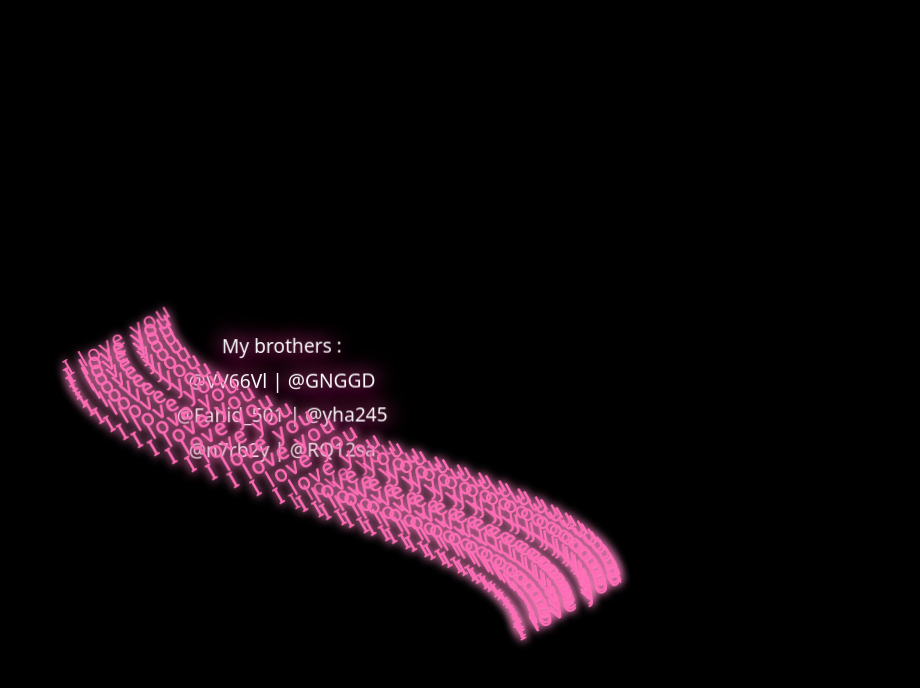
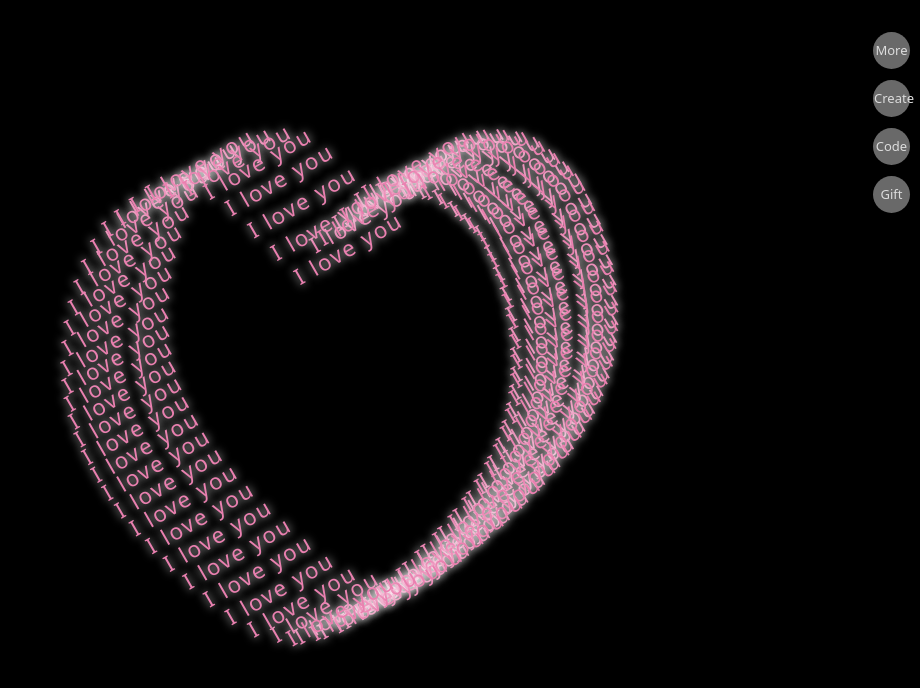
Before and after one commit to djdjddkdkdkke/login, a plain HTML site: page index.html in a window 1280 px wide. Shown: the whole page, without its empty margins (360-1280 px from the left). Drawn offline with Linux system fonts and the light colour scheme.

Commit message:
Update index.html

```diff
--- a/index.html
+++ b/index.html
@@ -1,110 +1,121 @@
 <!DOCTYPE html>
 <html lang="en">
 <head>
-<meta charset="UTF-8">
+  <meta charset="UTF-8" />
   <title>Love Forever</title>
-<meta name="viewport" content="width=device-width, initial-scale=1">
+  <meta name="viewport" content="width=device-width, initial-scale=1" />
   <style>
+    /* --- Base page --- */
     body {
+      background: #000;
+      height: 100vh;
       margin: 0;
-  height: 100vh;
-  background: #000;
       overflow: hidden;
       font-family: system-ui, -apple-system, "Segoe UI", Roboto, Arial, sans-serif;
     }
 
-#ui {
+    /* --- Quick links (translated) --- */
+    .quick-link {
+      position: fixed;
+      right: 10px;
+      width: 35px;
+      height: 35px;
+      z-index: 999;
+      background: #696969;
+      border-radius: 50%;
+      padding: 1px;
+      text-align: center;
+      color: #ddd;
+      text-decoration: none;
+      line-height: 35px;
+      font-size: 13px;
+      user-select: none;
+    }
+    .quick-link:nth-of-type(1) { top: 10%; }  /* Create */
+    .quick-link:nth-of-type(2) { top: 4%;  z-index: 998; }  /* More */
+    .quick-link:nth-of-type(3) { top: 16%; z-index: 997; }  /* Source Code */
+    .quick-link:nth-of-type(4) { top: 22%; z-index: 996; }  /* Gift */
+
+    /* --- Love words --- */
+    #ui .love {
       position: absolute;
       top: 50%;
       left: 50%;
-  width: 450px;
-  height: 450px;
-  transform: translate(-50%, -50%);
-  animation: floatHeart 6s ease-in-out infinite alternate;
+      margin: -225px 0 0 -225px;
+      /* per-item delay via CSS variable --i (1..N) */
+      --i: 1;
     }
-
-#ui .love {
-  position: absolute;
-  top: 0;
-  left: 0;
-  --i: 1;
+    #ui .love:last-child .love_word {
+      color: #fff;
+      font-size: 2rem;
+      text-shadow: 0 0 10px #ea80b0;
+    }
+    /* Make the last item match the others */
+#ui .love:last-child .love_word {
+  color: #ea80b0;
+  font-size: 1.4rem;
+  text-shadow: 0 0 10px #fff;
 }
 
     #ui .love_word {
-  color: #ff69b4;
+      color: #ea80b0;
       font-size: 1.4rem;
       transform: translateY(-100%) rotateZ(-30deg);
-  text-shadow: 0 0 10px #ff80bf;
+      text-shadow: 0 0 10px #fff;
       letter-spacing: 2px;
       white-space: nowrap;
     }
-
     #ui .love_horizontal {
       animation: horizontal 10000ms infinite alternate ease-in-out;
       animation-delay: calc(var(--i) * -300ms);
     }
-
     #ui .love_vertical {
       animation: vertical 20000ms infinite linear;
       animation-delay: calc(var(--i) * -300ms);
     }
 
-.center-text {
-  position: absolute;
-  top: 50%;
-  left: 50%;
-  transform: translate(-50%, -50%);
-  text-align: center;
-  color: #fff;
-  font-size: 1.2rem;
-  line-height: 1.8;
-  text-shadow: 0 0 20px #ff69b4;
-  pointer-events: none;
-  animation: textGlow 2s ease-in-out infinite alternate;
-}
-
-/* Heart floating */
-@keyframes floatHeart {
-  0% { transform: translate(-52%, -48%) rotate(-1deg); }
-  50% { transform: translate(-48%, -52%) rotate(2deg); }
-  100% { transform: translate(-50%, -50%) rotate(-1deg); }
-}
-
-/* Text glow effect */
-@keyframes textGlow {
-  0% { text-shadow: 0 0 10px #ff69b4, 0 0 20px #ff1493; }
-  50% { text-shadow: 0 0 20px #ff69b4, 0 0 30px #ff1493; }
-  100% { text-shadow: 0 0 10px #ff69b4, 0 0 20px #ff1493; }
-}
-
+    /* --- Animations (unchanged) --- */
     @keyframes horizontal {
       from { transform: translateX(0px); }
-  to { transform: translateX(450px); }
+      to   { transform: translateX(450px); }
     }
-
     @keyframes vertical {
       0%   { transform: translateY(180px); }
-  50%  { transform: translateY(450px); }
+      10%  { transform: translateY(45px); }
+      15%  { transform: translateY(4.5px); }
+      18%  { transform: translateY(0px); }
+      20%  { transform: translateY(4.5px); }
+      22%  { transform: translateY(34.61538px); }
+      24%  { transform: translateY(64.28571px); }
+      25%  { transform: translateY(112.5px); }
+      26%  { transform: translateY(64.28571px); }
+      28%  { transform: translateY(34.61538px); }
+      30%  { transform: translateY(4.5px); }
+      32%  { transform: translateY(0px); }
+      35%  { transform: translateY(4.5px); }
+      40%  { transform: translateY(45px); }
+      50%  { transform: translateY(180px); }
+      71%  { transform: translateY(428.57143px); }
+      72.5%{ transform: translateY(441.17647px); }
+      75%  { transform: translateY(450px); }
+      77.5%{ transform: translateY(441.17647px); }
+      79%  { transform: translateY(428.57143px); }
       100% { transform: translateY(180px); }
     }
-
   </style>
 </head>
 <body>
+  <!-- Translated quick links (you can keep or remove the URLs) -->
+  <a href="https://mp.weixin.qq.com/s/oxLqXBcLCT8ij67DjkW2kw" class="quick-link" title="Create">Create</a>
+  <a href="https://shop1619956412.v.weidian.com/?userid=1619956412&spider_token=2720" class="quick-link" title="More">More</a>
+  <a href="https://pan.quark.cn/s/3344d23e48a8" class="quick-link" title="Source Code">Code</a>
+  <a href="https://shop1619956412.v.weidian.com/?userid=1619956412&spider_token=2720" class="quick-link" title="Gift">Gift</a>
 
-<div id="ui">
-
-  <div class="center-text">
-    My brothers : <br>
-    @VV66Vl | @GNGGD <br>
-    @Fahid_501 | @yha245 <br>
-    @n7rb2y | @RQ12sa
-  </div>
-
-</div>
+  <div id="ui"></div>
 
   <script>
-const N = 100;
+    // Create N floating “I love you” items (was multilingual; now all English)
+    const N = 100;     // adjust if you want fewer/more
     const ui = document.getElementById('ui');
 
     for (let i = 1; i <= N; i++) {
@@ -128,6 +139,5 @@ for (let i = 1; i <= N; i++) {
       ui.appendChild(love);
     }
   </script>
-
 </body>
 </html>
```
Lines whose indentation alone changed are shown as unchanged.
